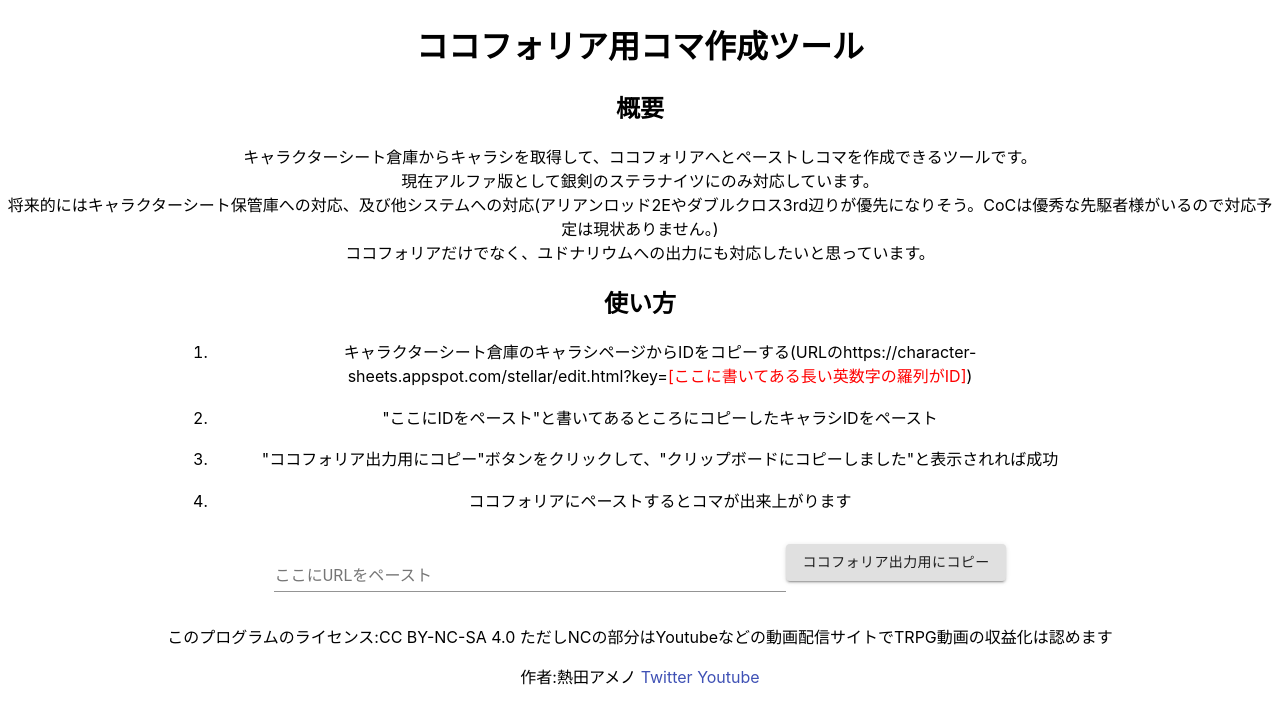
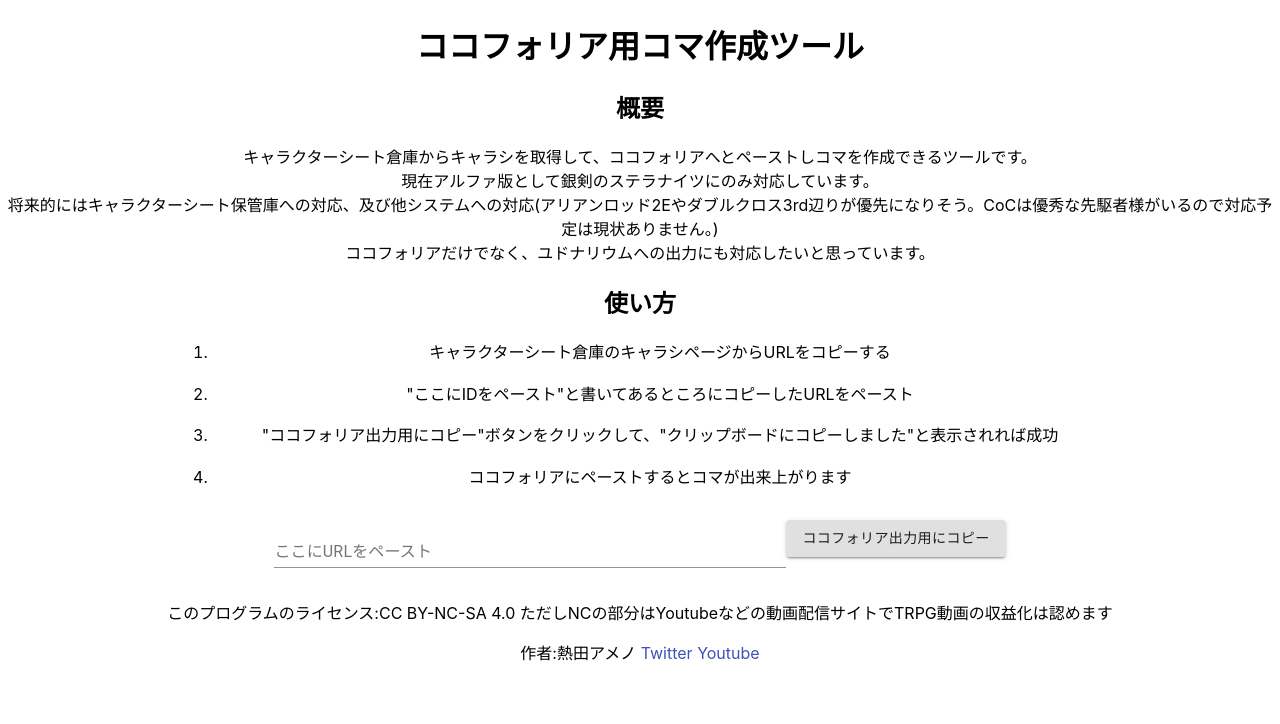
Before and after one commit to AmenoAtsuta/character-sheet-to-ccfolia, a React (Create React App) app: page / in a window 1280 px wide. Shown: the top 724 px of the page. Built offline with nearby package versions, Linux system fonts and the light colour scheme.

Commit message:
説明文の変更

```diff
--- a/src/App.tsx
+++ b/src/App.tsx
@@ -166,8 +166,8 @@
         </p>
         <h2>使い方</h2>
         <ul css={howToUseUl}>
-          <li css={howToUseLi}>キャラクターシート倉庫のキャラシページからIDをコピーする(URLのhttps://character-sheets.appspot.com/stellar/edit.html?key=<span css={spanEmphasis}>[ここに書いてある長い英数字の羅列がID]</span>)</li>
-          <li css={howToUseLi}>"ここにIDをペースト"と書いてあるところにコピーしたキャラシIDをペースト</li>
+          <li css={howToUseLi}>キャラクターシート倉庫のキャラシページからURLをコピーする</li>
+          <li css={howToUseLi}>"ここにIDをペースト"と書いてあるところにコピーしたURLをペースト</li>
           <li css={howToUseLi}>"ココフォリア出力用にコピー"ボタンをクリックして、"クリップボードにコピーしました"と表示されれば成功</li>
           <li css={howToUseLi}>ココフォリアにペーストするとコマが出来上がります</li>
         </ul>
```
Also changed, not shown: 1 other file (tests, documents, lock files or other folders).
